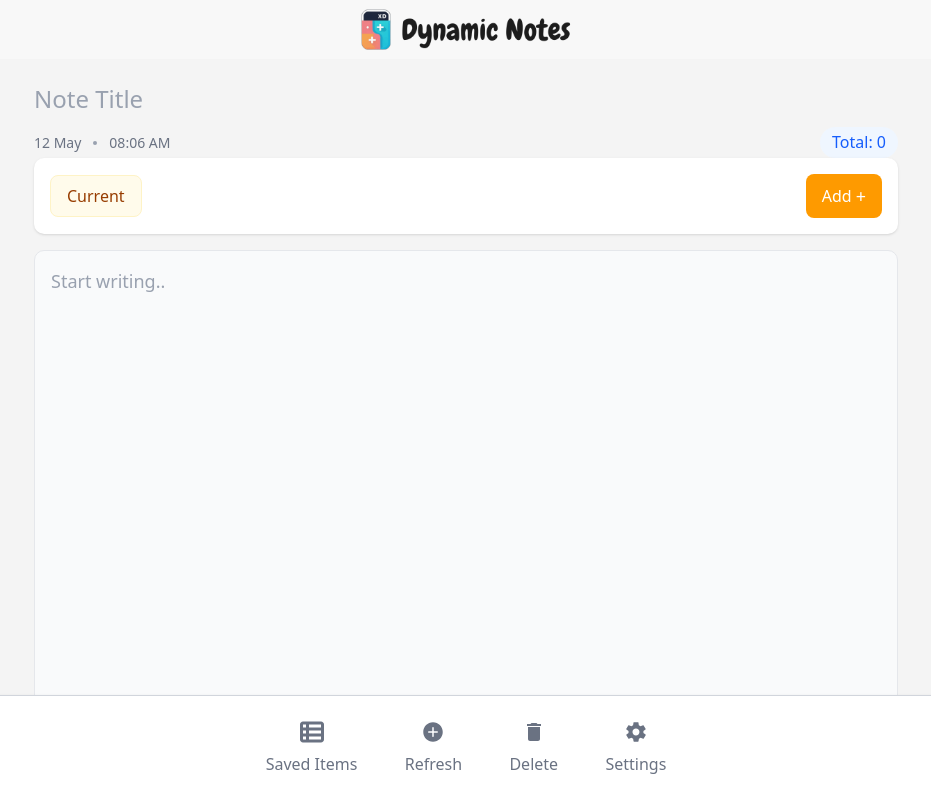
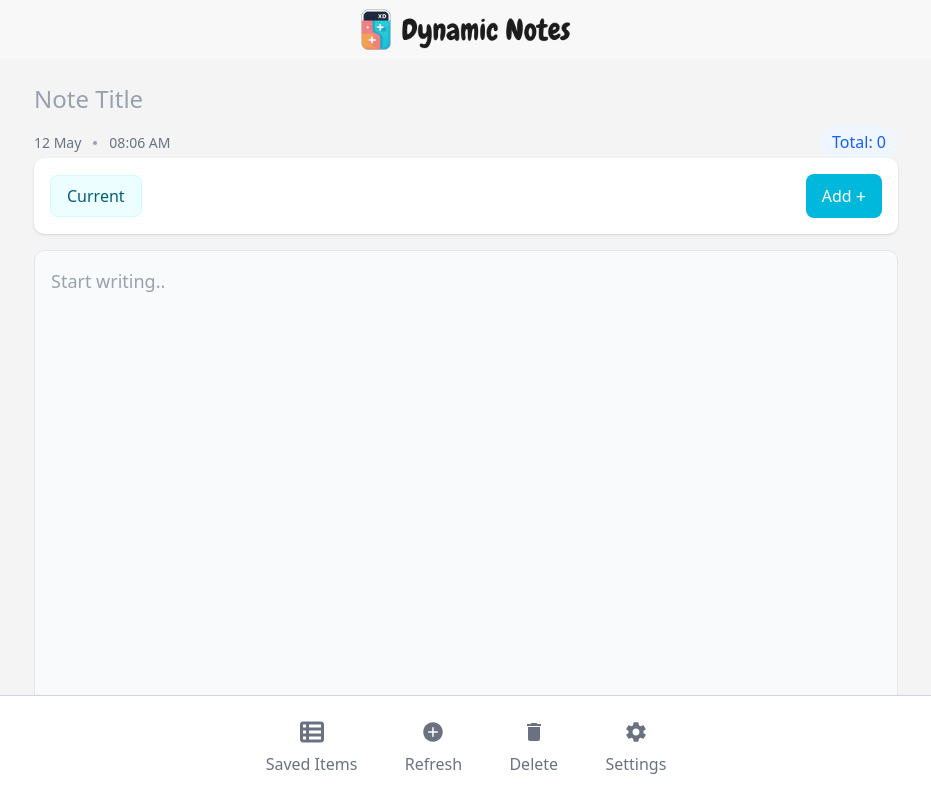
Before and after one commit to KelvinSada/Dynamic-Notes-v2.0, a React (Vite) app: page / in a window 1280 px wide. Shown: the whole page, without its empty margins (174-1105 px from the left). Built offline with nearby package versions, Linux system fonts and the light colour scheme.

Commit message:
style: minor asthetic changes to the notes

```diff
--- a/src/components/NewCategory.tsx
+++ b/src/components/NewCategory.tsx
@@ -73,10 +73,10 @@ const NewCategoryDialogBox = () => {
   }
 
   return (
-    <div className="z-10 p-3 shadow-md rounded-[10px] bg-white flex flex-col gap-5 absolute top-1/2 left-1/2 transform -translate-x-1/2 -translate-y-1/2">
-      <button onClick={hangleCategoryToggle} className='self-end'><IoClose /></button>
-      <input ref={categoryNameRef} onChange={handleCategoryChange} placeholder='Category name' type="text" className='p-1 border border-black'/>
-      <button onClick={getCategory} className='w-full rounded-md bg-fuchsia-400 hover:bg-fuchsia-500'>Add Category</button>
+    <div className="z-10 p-6 shadow-md rounded-[15px] bg-white flex flex-col gap-6 absolute top-1/2 left-1/2 transform -translate-x-1/2 -translate-y-1/2">
+      <button onClick={hangleCategoryToggle} className='self-end text-3xl'><IoClose /></button>
+      <input ref={categoryNameRef} onChange={handleCategoryChange} placeholder='Category name' type="text" className='p-2 roundd rounded-2xl text-[1.2rem] placeholder:px-0.5 border border-black'/>
+      <button onClick={getCategory} className='w-full rounded-2xl bg-cyan-300 px-3 py-2 hover:bg-fuchsia-500'>Add Category</button>
     </div>
   )
 }
--- a/src/components/NotesBody.tsx
+++ b/src/components/NotesBody.tsx
@@ -244,7 +244,7 @@ const CurrentTime = `${hours}:${minute} ${zone}`
   }
 
   return (
-  <div className="flex flex-col w-full md:w-[70%] mx-auto px-4 py-6">
+  <div className="flex flex-col w-full md:w-[70%] mx-auto px-4 pt-6 pb-15">
     <input
       type="text"
       value={currentNotes.title}
--- a/src/components/NotesTopBar.tsx
+++ b/src/components/NotesTopBar.tsx
@@ -63,8 +63,8 @@ const NotesTopBar = () => {
 
   return (
   <div className="flex justify-between items-center gap-4 p-4 bg-white rounded-lg shadow-sm">
-    <div className="bg-amber-50  px-4 py-2 rounded-md border border-amber-100">
-      <p onClick={showOriginalNotes} className="font-medium text-amber-800">Current</p>
+    <div className="bg-cyan-50  px-4 py-2 rounded-md border border-cyan-100">
+      <p onClick={showOriginalNotes} className="font-medium text-cyan-800">Current</p>
     </div>
     <div className="flex w-full overflow-scroll">
       {currentNotes.dynamicItems.map((category,index)=>{
@@ -75,7 +75,7 @@ const NotesTopBar = () => {
         )
       })}
     </div>
-    <button onClick={addNewCategory} className="bg-amber-500 hover:bg-amber-600 text-white px-4 py-2 rounded-md flex items-center gap-1 transition-colors">
+    <button onClick={addNewCategory} className="bg-cyan-500 hover:bg-cyan-600 text-white px-4 py-2 rounded-md flex items-center gap-1 transition-colors">
       <span>Add</span>
       <span className="text-lg">+</span>
     </button>
```
